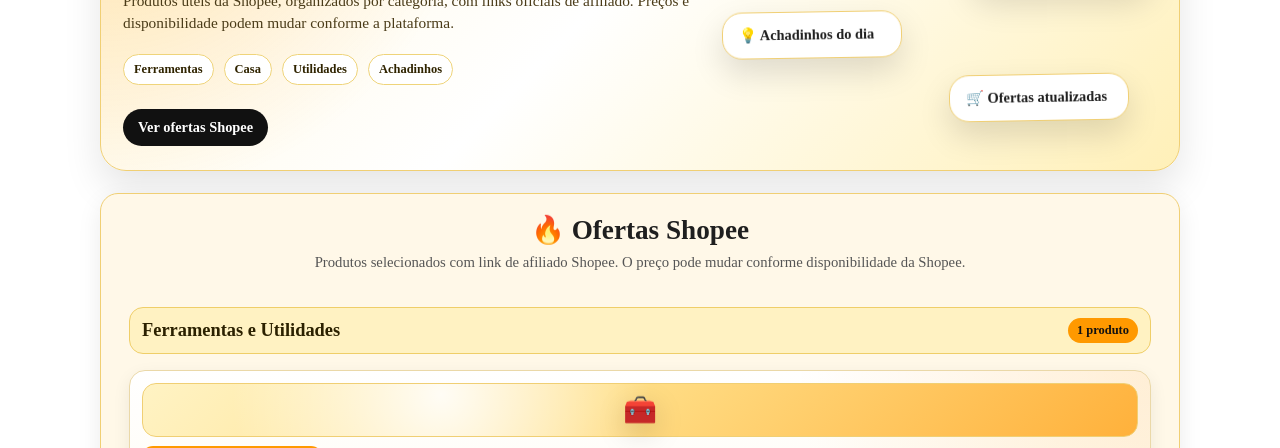
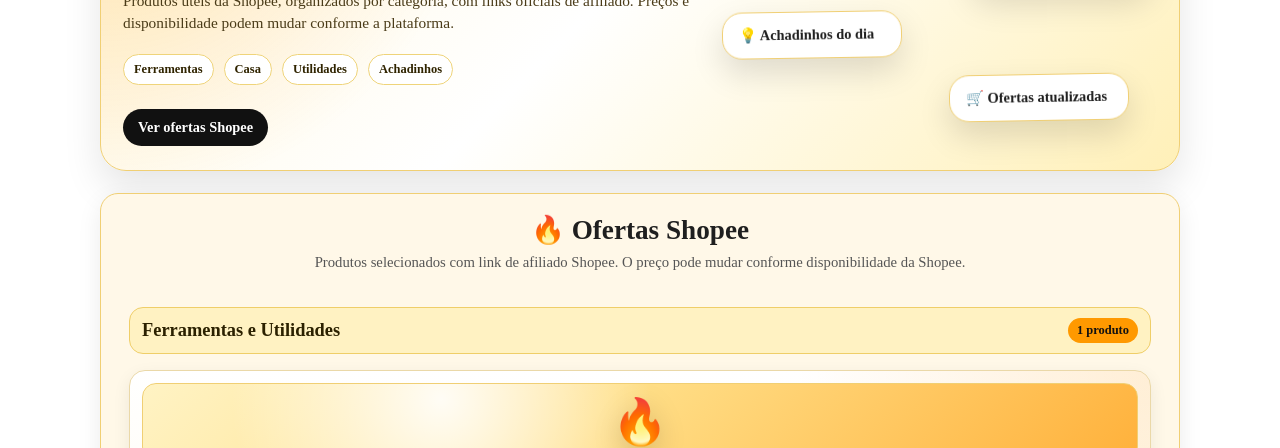
Before and after one commit to dilson123-tech/dils-ofertas-shopee, a plain HTML site: page index.html in a window 1280 px wide. Shown: the part 352-800 px from the top of the page. Drawn offline with Linux system fonts and the light colour scheme.

Commit message:
style: aplicar icones maiores nos produtos Shopee

```diff
--- a/css/style.css
+++ b/css/style.css
@@ -1343,3 +1343,14 @@
     min-height: 190px;
   }
 }
+
+/* === Ajuste: ícones maiores sem aumentar demais os cards === */
+.produto-icone-shopee {
+  height: 78px;
+  margin-bottom: 10px;
+}
+
+.produto-icone-shopee span {
+  font-size: 2.8rem;
+  line-height: 1;
+}
--- a/data/produtos-shopee.json
+++ b/data/produtos-shopee.json
@@ -4,97 +4,111 @@
     "loja": "Shopee",
     "nome": "Manta Cerâmica 300x610x25mm 1260°C",
     "descricao": "Manta cerâmica para isolamento térmico em altas temperaturas, indicada para uso técnico em fogões, fornos, lareiras e aplicações semelhantes.",
-    "link": "https://s.shopee.com.br/60OmwnJP2d"
+    "link": "https://s.shopee.com.br/60OmwnJP2d",
+    "icone": "🔥"
   },
   {
     "categoria": "Casa, Cama e Banho",
     "loja": "Shopee",
     "nome": "Kit 5 Toalhas de Rosto Branca Felpuda",
     "descricao": "Kit com toalhas de rosto felpudas, útil para banheiro, lavabo, pousada, salão ou uso diário em casa.",
-    "link": "https://s.shopee.com.br/6VLHA6sgLI"
+    "link": "https://s.shopee.com.br/6VLHA6sgLI",
+    "icone": "🧺"
   },
   {
     "categoria": "Casa, Cama e Banho",
     "loja": "Shopee",
     "nome": "Kit 2 ou 3 Toalhas de Banho 100% Algodão",
     "descricao": "Kit de toalhas de banho em algodão para renovar o enxoval com praticidade e bom custo-benefício.",
-    "link": "https://s.shopee.com.br/3LOFOL91c3"
+    "link": "https://s.shopee.com.br/3LOFOL91c3",
+    "icone": "🧺"
   },
   {
     "categoria": "Casa, Cama e Banho",
     "loja": "Shopee",
     "nome": "Kit 10 Toalhas de Banho Simples",
     "descricao": "Kit com várias toalhas de banho simples, indicado para casa, hotel, pousada ou reposição de enxoval.",
-    "link": "https://s.shopee.com.br/4AxMNuvMO9"
+    "link": "https://s.shopee.com.br/4AxMNuvMO9",
+    "icone": "🧺"
   },
   {
     "categoria": "Casa, Cama e Banho",
     "loja": "Shopee",
     "nome": "Kit Panos de Limpeza Microfibra",
     "descricao": "Panos de microfibra para limpeza doméstica, cozinha, banheiro, móveis, vidros e uso no dia a dia.",
-    "link": "https://s.shopee.com.br/6AiQldqJcI"
+    "link": "https://s.shopee.com.br/6AiQldqJcI",
+    "icone": "🧽"
   },
   {
     "categoria": "Casa, Cama e Banho",
     "loja": "Shopee",
     "nome": "Toalha de Banho 100% Algodão",
     "descricao": "Toalha de banho em algodão para uso diário, ideal para renovar o enxoval com produto útil e popular.",
-    "link": "https://s.shopee.com.br/8fPlkHAmvt"
+    "link": "https://s.shopee.com.br/8fPlkHAmvt",
+    "icone": "🧺"
   },
   {
     "categoria": "Casa, Cama e Banho",
     "loja": "Shopee",
     "nome": "Kit Toalhas 2 Banho + 2 Rosto 100% Algodão",
     "descricao": "Kit com toalhas de banho e rosto em algodão, ideal para renovar o enxoval da casa.",
-    "link": "https://s.shopee.com.br/8ATVAxlUow"
+    "link": "https://s.shopee.com.br/8ATVAxlUow",
+    "icone": "🧺"
   },
   {
     "categoria": "Casa, Cama e Banho",
     "loja": "Shopee",
     "nome": "Kit 2 Toalhas de Banho + 2 Rosto 100% Algodão",
     "descricao": "Conjunto de toalhas de banho e rosto para uso diário, banheiro, lavabo ou reposição de enxoval.",
-    "link": "https://s.shopee.com.br/80A4yem89v"
+    "link": "https://s.shopee.com.br/80A4yem89v",
+    "icone": "🧺"
   },
   {
     "categoria": "Casa, Cama e Banho",
     "loja": "Shopee",
     "nome": "Toalha de Banho 100% Algodão 60x120cm",
     "descricao": "Toalha de banho em algodão, prática para uso diário em casa, viagem, academia ou pousada.",
-    "link": "https://s.shopee.com.br/AKXzkwdFQP"
+    "link": "https://s.shopee.com.br/AKXzkwdFQP",
+    "icone": "🧺"
   },
   {
     "categoria": "Cama e Enxoval",
     "loja": "Shopee",
     "nome": "Jogo de Lençol 400 Fios Ponto Palito",
     "descricao": "Jogo de lençol com elástico, toque macio e opções para solteiro, casal, queen e king.",
-    "link": "https://s.shopee.com.br/6VLHCMcpJi"
+    "link": "https://s.shopee.com.br/6VLHCMcpJi",
+    "icone": "🛏️"
   },
   {
     "categoria": "Cama e Enxoval",
     "loja": "Shopee",
     "nome": "Kit 2 Lençóis King com Elástico em Malha",
     "descricao": "Kit com lençóis king em malha 100% algodão, ideal para renovar a cama com conforto.",
-    "link": "https://s.shopee.com.br/6L1r03dSeh"
+    "link": "https://s.shopee.com.br/6L1r03dSeh",
+    "icone": "🛏️"
   },
   {
     "categoria": "Cama e Enxoval",
     "loja": "Shopee",
     "nome": "Kit Edredom com Fronha Estampada",
     "descricao": "Kit com edredom e fronha estampada para cama casal ou queen, prático para deixar o quarto mais bonito.",
-    "link": "https://s.shopee.com.br/5VSk0WgdLY"
+    "link": "https://s.shopee.com.br/5VSk0WgdLY",
+    "icone": "🛌"
   },
   {
     "categoria": "Cama e Enxoval",
     "loja": "Shopee",
     "nome": "Cobre-Leito Queen 3 Peças Estampa Digital",
     "descricao": "Cobre-leito queen macio com estampa digital, indicado para decorar e proteger a cama.",
-    "link": "https://s.shopee.com.br/5L9JoDhGgX"
+    "link": "https://s.shopee.com.br/5L9JoDhGgX",
+    "icone": "🛌"
   },
   {
     "categoria": "Cama e Enxoval",
     "loja": "Shopee",
     "nome": "Protetor de Colchão Impermeável Matelado",
     "descricao": "Protetor de colchão impermeável e matelado, disponível para vários tamanhos de cama.",
-    "link": "https://s.shopee.com.br/5q5aP8fMfe"
+    "link": "https://s.shopee.com.br/5q5aP8fMfe",
+    "icone": "🛏️"
   }
 ]
--- a/index.html
+++ b/index.html
@@ -76,6 +76,6 @@
     <p>© 2026 Dils Ofertas Shopee. Todos os direitos reservados.</p>
   </footer>
 
-  <script src="js/script.js"></script>
+  <script src="js/script.js?v=icones2"></script>
 </body>
 </html>
--- a/js/script.js
+++ b/js/script.js
@@ -1,23 +1,3 @@
-document.addEventListener("DOMContentLoaded", function () {
-  console.log("Dils Ofertas está no ar!");
-});
-
-function ampliarImagem(img) {
-  const modal = document.createElement("img");
-  modal.src = img.src;
-  modal.classList.add("modal-img");
-  modal.onclick = () => modal.remove();
-  document.body.appendChild(modal);
-}
-
-
-
-//function trocarImagem(src) {
-  //document.getElementById("imagem-principal").src = src;
-//}
-
-
-// === Catálogo dinâmico de produtos Shopee ===
 async function carregarProdutosShopee() {
   const container = document.getElementById("lista-produtos-shopee");
 
@@ -34,52 +14,44 @@
       .replaceAll("'", "&#039;");
   }
 
-  function obterIconeCategoria(categoria) {
-    const nome = String(categoria || "").toLowerCase();
+  function iconeProduto(produto) {
+    const texto = `${produto.nome || ""} ${produto.descricao || ""} ${produto.categoria || ""}`.toLowerCase();
 
-    if (nome.includes("cozinha") || nome.includes("casa")) return "🍳";
-    if (nome.includes("beleza")) return "✨";
-    if (nome.includes("eletr")) return "🎧";
-    if (nome.includes("inform")) return "💻";
-    if (nome.includes("ferrament")) return "🧰";
-    if (nome.includes("achadinho")) return "💡";
+    if (texto.includes("manta") || texto.includes("cerâmica") || texto.includes("ceramica") || texto.includes("temperatura")) return "🔥";
+    if (texto.includes("microfibra") || texto.includes("limpeza") || texto.includes("pano")) return "🧽";
+    if (texto.includes("toalha") || texto.includes("banho") || texto.includes("rosto") || texto.includes("banheiro")) return "🧺";
+    if (texto.includes("edredom") || texto.includes("cobre-leito") || texto.includes("cobre leito") || texto.includes("fronha")) return "🛌";
+    if (texto.includes("lençol") || texto.includes("lencol") || texto.includes("colchão") || texto.includes("colchao") || texto.includes("protetor") || texto.includes("cama")) return "🛏️";
+    if (texto.includes("ferrament") || texto.includes("alicate") || texto.includes("chave") || texto.includes("furadeira")) return "🧰";
 
     return "🛒";
   }
 
-  function criarCardProduto(produto) {
-    const categoriaOriginal = produto.categoria || "Oferta";
-    const categoria = escaparHTML(categoriaOriginal);
-    const icone = escaparHTML(obterIconeCategoria(categoriaOriginal));
+  function criarCard(produto) {
+    const categoria = escaparHTML(produto.categoria || "Oferta");
     const loja = escaparHTML(produto.loja || "Shopee");
-    const nome = escaparHTML(produto.nome);
-    const descricao = escaparHTML(produto.descricao);
-    const link = escaparHTML(produto.link);
-    const imagem = escaparHTML(produto.imagem || "");
+    const nome = escaparHTML(produto.nome || "Produto Shopee");
+    const descricao = escaparHTML(produto.descricao || "Produto selecionado com link de afiliado Shopee.");
+    const link = escaparHTML(produto.link || "#");
+    const icone = escaparHTML(produto.icone || iconeProduto(produto));
 
-    const imagemHTML = imagem
-      ? `
-        <a href="${link}" target="_blank" rel="noopener sponsored" class="imagem-shopee-link">
-          <img src="${imagem}" alt="${nome}" class="imagem-produto-shopee" loading="lazy">
-        </a>
-      `
-      : `
+    return `
+      <article class="card-shopee">
         <div class="produto-icone-shopee" aria-hidden="true">
           <span>${icone}</span>
         </div>
-      `;
 
-    return `
-      <article class="card-shopee">
-        ${imagemHTML}
         <span class="selo-shopee">${loja} • ${categoria}</span>
+
         <h3>${nome}</h3>
+
         <p>${descricao}</p>
+
         <a
+          class="botao-shopee"
           href="${link}"
           target="_blank"
           rel="noopener sponsored"
-          class="botao-shopee"
         >
           Ver oferta na Shopee
         </a>
@@ -88,7 +60,7 @@
   }
 
   try {
-    const resposta = await fetch("data/produtos-shopee.json", {
+    const resposta = await fetch("data/produtos-shopee.json?v=icones2", {
       cache: "no-store",
     });
 
@@ -103,34 +75,26 @@
       return;
     }
 
-    const produtosPorCategoria = produtos.reduce((grupos, produto) => {
+    const grupos = produtos.reduce((acc, produto) => {
       const categoria = produto.categoria || "Outras Ofertas";
-
-      if (!grupos[categoria]) {
-        grupos[categoria] = [];
-      }
-
-      grupos[categoria].push(produto);
-      return grupos;
+      acc[categoria] = acc[categoria] || [];
+      acc[categoria].push(produto);
+      return acc;
     }, {});
 
-    container.innerHTML = Object.entries(produtosPorCategoria)
-      .map(([categoria, itens]) => {
-        const tituloCategoria = escaparHTML(categoria);
-
-        return `
+    container.innerHTML = Object.entries(grupos)
+      .map(([categoria, itens]) => `
         <section class="categoria-shopee">
           <div class="cabecalho-categoria-shopee">
-              <h3>${tituloCategoria}</h3>
+            <h3>${escaparHTML(categoria)}</h3>
             <span>${itens.length} produto${itens.length > 1 ? "s" : ""}</span>
           </div>
 
           <div class="grid-shopee">
-              ${itens.map(criarCardProduto).join("")}
+            ${itens.map(criarCard).join("")}
           </div>
         </section>
-        `;
-      })
+      `)
       .join("");
   } catch (erro) {
     console.error("Erro ao carregar produtos Shopee:", erro);
```
Lines whose indentation alone changed are shown as unchanged.
